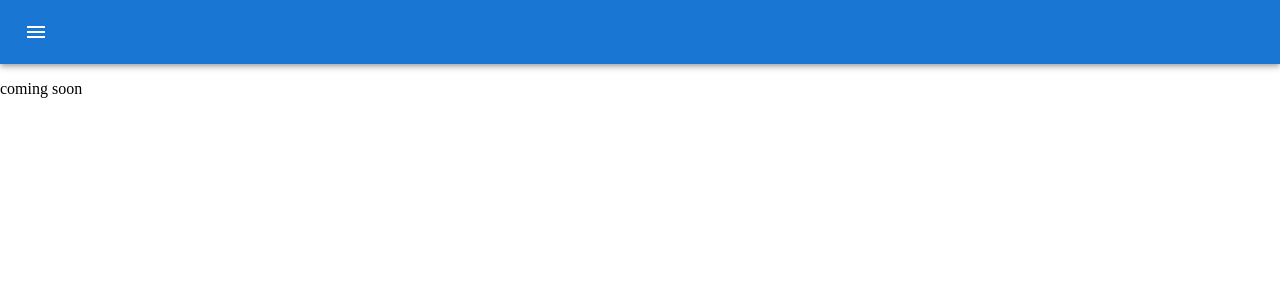
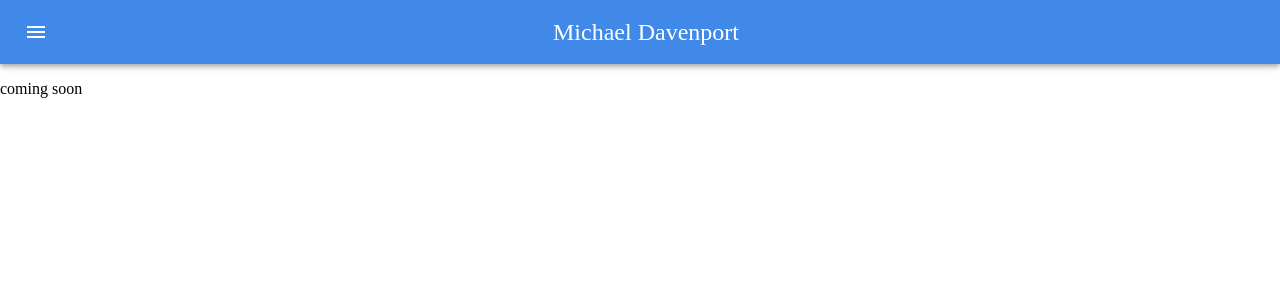
Before and after one commit to davenmir/todotracker, a Next.js app: page /blog in a window 1280 px wide. Shown: the top 300 px of the page. Built offline with nearby package versions, Linux system fonts and the light colour scheme.

Commit message:
lots of small adjustments

```diff
--- a/components/NavComponent.js
+++ b/components/NavComponent.js
@@ -23,7 +23,7 @@ function NavComponent() {
 
   return (
     <AppBar position="static">
-      <Toolbar>
+      <Toolbar sx={{ backgroundColor: "#4189e8" }}>
         <IconButton
           size="large"
           edge="start"
@@ -55,6 +55,7 @@ function NavComponent() {
             </Link>
           ))}
         </Menu>
+        <span className={styles.name}>Michael Davenport</span>
       </Toolbar>
     </AppBar>
   );
--- a/package.json
+++ b/package.json
@@ -18,9 +18,10 @@
     "@mui/styles": "^5.14.11",
     "eslint": "8.49.0",
     "eslint-config-next": "13.5.2",
-    "next": "13.5.2",
+    "next": "^13.3.4",
     "react": "18.2.0",
     "react-dom": "18.2.0",
-    "react-router-dom": "^6.16.0"
+    "react-router-dom": "^6.16.0",
+    "three": "^0.157.0"
   }
 }
--- a/styles/NavComponent.module.css
+++ b/styles/NavComponent.module.css
@@ -1,10 +1,3 @@
-.iconButton {
-
-}
-.iconButton:hover {
-  background-color: inherit;
-}
-
 .links {
   text-decoration: none;
   color: black;
@@ -16,3 +9,11 @@
 .links:hover {
   color: rgb(136, 181, 226);
 }
+
+.name {
+  margin: 0 auto;
+  padding-right: 1em;
+  text-align: center;
+  justify-content: center;
+  font-size: 24px;
+}
```
Also changed, not shown: pages/home/index.js (+7 -4 lines), styles/Home.module.css (+9 -2 lines), 1 other file (tests, documents, lock files or other folders).
